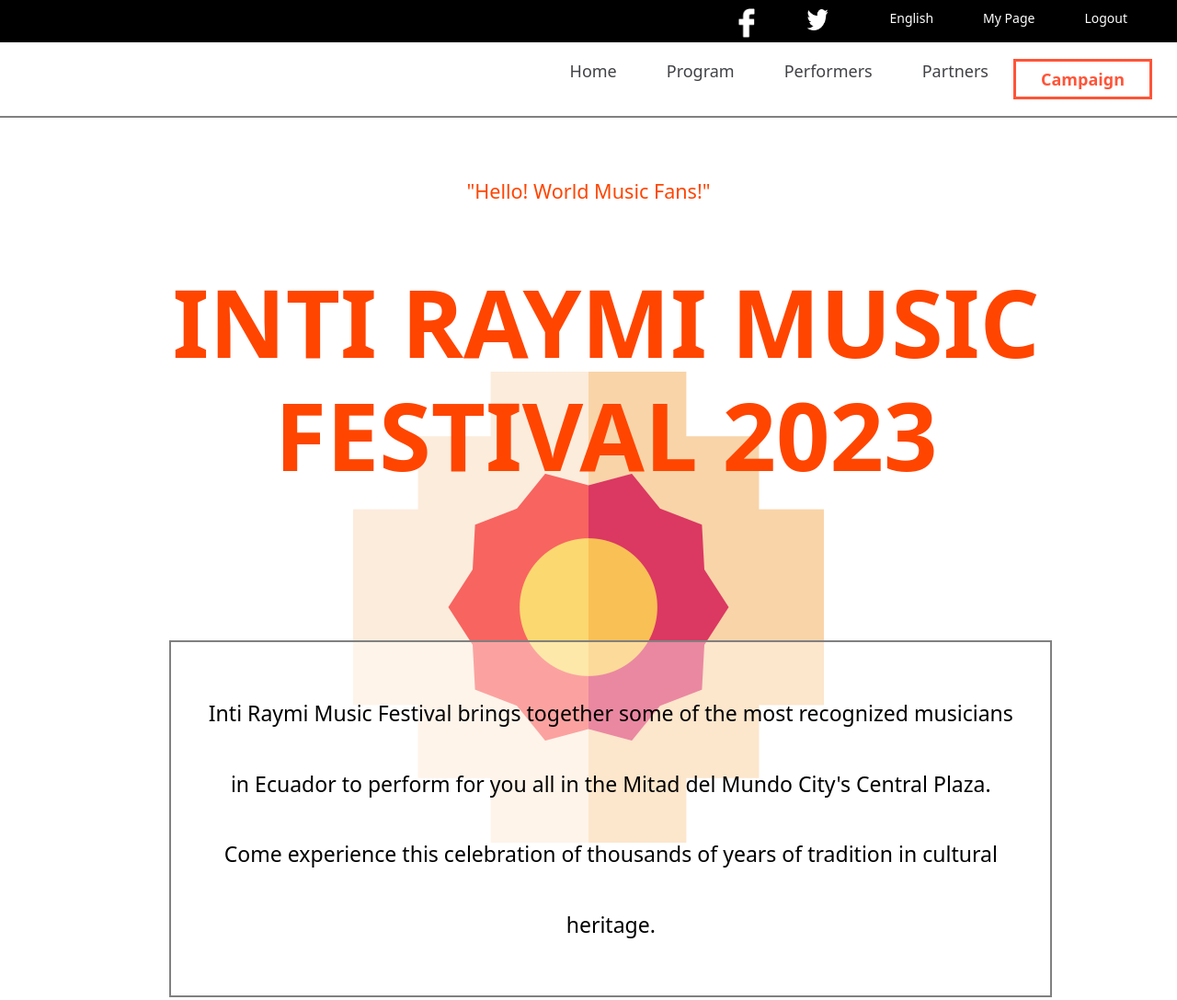
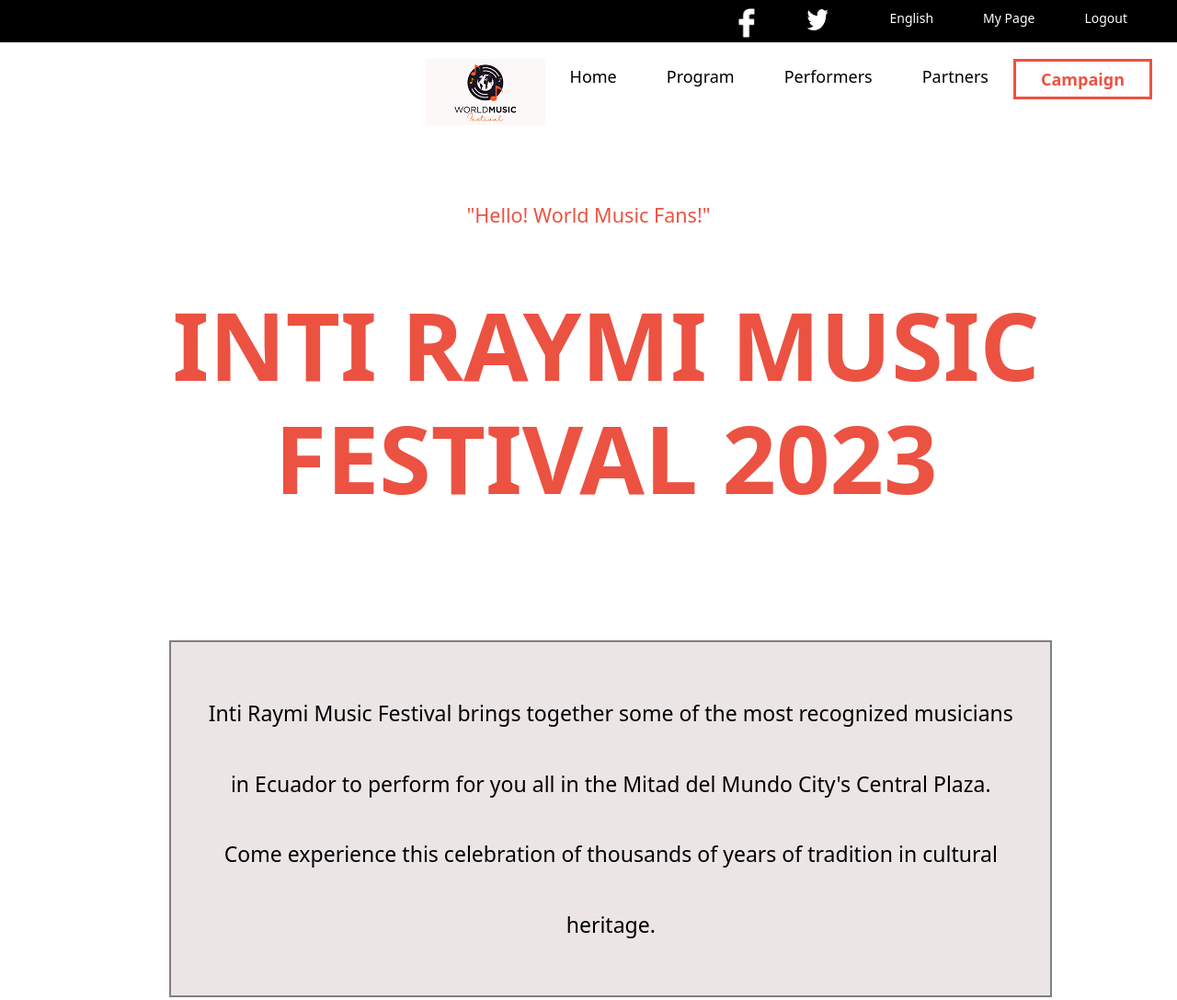
Before and after one commit to Maedea9/capstone-m1, a website: page about.html in a window 1280 px wide. Shown: the top 1087 px of the page at 92% size. Drawn offline with nearby package versions, Linux system fonts and the light colour scheme.

Commit message:
Fix project requirements

```diff
--- a/about.css
+++ b/about.css
@@ -14,11 +14,9 @@
 }
 
 #header {
-  /* position: absolute; */
   width: 100vw;
   left: 0;
   z-index: 10;
-  border-bottom: 2px solid gray;
   background-color: white;
 }
 
@@ -55,8 +53,6 @@
   position: absolute;
   display: none;
   cursor: pointer;
-
-  /* opacity: 0; */
 }
 
 #menu-container {
@@ -65,8 +61,6 @@
   top: 4em !important;
   width: 100%;
   height: 100%;
-
-  /* opacity: 0; */
 }
 
 .menu {
@@ -79,7 +73,7 @@
 }
 
 .nav-li1:hover {
-  background-color: orangered;
+  background-color:  #ec5242;;
 }
 
 #menu-icon {
@@ -97,7 +91,7 @@
 }
 
 .headline-hello {
-  color: orangered;
+  color:  #ec5242;;
   text-align: center;
   margin: 5vw 0 0 0;
   font-size: 1.2rem;
@@ -106,19 +100,18 @@
 .headline-title {
   font-size: 8vw;
   font-weight: 900;
-  height: 90vw;
+  height: 118vw;
   padding: 1vw 0 0 3vw;
   margin-top: 4vw;
-  color: orangered;
+  color:  #ec5242;
   text-align: center;
-  background: url(../capstoneimgs/inti-raymi.png) center no-repeat;
 }
 
 .headline-p {
   position: absolute;
   display: flex;
   flex-wrap: wrap;
-  top: 55vw;
+  top: 69vw;
   width: 94%;
   margin-inline: 3vw;
   border: 2px solid grey;
@@ -127,13 +120,12 @@
   font-size: 3.6vw;
   line-height: 6vw;
   color: black;
-  background-color: rgba(255, 255, 255, 0.4);
+  background-color: rgba(216, 203, 203, 0.4);
 }
 
 .contact {
   display: flex;
   flex-direction: column;
-  top: 120vw;
   width: 94%;
   margin-inline: 3vw;
   padding: 3vw;
@@ -186,23 +178,13 @@ address {
 
 #history {
   padding: 0 12vw 12vw 12vw;
-
-  /* flex-direction: row;
-      flex-wrap: wrap;
-      padding: 0 0 6vw 0;
-      justify-content: center; */
 }
 
 #history h1 {
   width: 100%;
 }
 
-/* #history h1::after {
-      left: 47%;
-    } */
-
 .history-p {
-  /* width: 100%; */
   font-size: 0.7rem;
   margin-inline: 2vw;
   font-weight: bold;
@@ -269,8 +251,6 @@ address {
   text-align: center;
   background-color: #414246;
   padding-bottom: 6vw;
-
-  /* display: none; */
 }
 
 .titlePartners {
@@ -310,10 +290,6 @@ footer {
   color: #414246;
 }
 
-/* .footer-p > a {
-  margin-block: 3vw;
-  color: #414246;
-} */
 
 @media screen and (min-width: 768px) {
   body {
@@ -354,16 +330,22 @@ footer {
     align-self: center;
   }
 
+  .sec-nav-item {
+   margin-top: 0.5vw;
+  }
   .sec-nav-link {
-    color: #414246;
+    color: black;
     text-decoration: none;
-    align-items: center;
+  }
+
+  .sec-nav-link:hover {
+    color: #ec5242;
   }
 
   .sec-nav-link-btn {
-    border: 3px solid #ff5438;
+    border: 3px solid  #ec5242;;
     padding: 0.5rem;
-    color: #ff5438;
+    color:  #ec5242;;
     font-weight: bold;
     background-color: white;
   }
@@ -380,7 +362,7 @@ footer {
     width: 75%;
     font-size: 1.8vw;
     margin: 8em;
-    background-color: rgba(255, 255, 255, 0.4);
+    background-color: rgba(206, 191, 191, 0.4);
   }
 
   .contact {
--- a/about.html
+++ b/about.html
@@ -37,11 +37,12 @@
     </ul>
   </div>
 
-  <a id="logonav" href="#top-page" class="sm d-none">
-    <img src="./capstoneimgs/logo.png" alt="world-music-festival-logo"></a>
+
   <div class=" secondary-nav">
-
     <ul class="d-flex justify-content-end px-4 mt-3">
+      <li>
+        <img src="./capstoneimgs/logo.png" alt="world-music-festival-logo">
+      </li>
       <li class="sec-nav-item">
         <a class="sec-nav-link px-4" href="index.html">Home</a>
       </li>
@@ -60,7 +61,7 @@
     </ul>
   </div>
 
-        <div id="header">
+        <header id="header">
           <div id="header-nav-bar">
             <nav id="burguer">
               <div id="mobile-menu">
@@ -88,7 +89,7 @@
               </div>
             </nav>
           </div>
-        </div>
+        </header>
   </section>
 
 
@@ -103,7 +104,7 @@
     </header>
     <main>
       <section id="creative">
-        <h1 class="sectionTitle">Inti Raymi Music Festival 2023 Logo</h1>
+        <h2 class="sectionTitle">Inti Raymi Music Festival 2023 Logo</h2>
         <p class="creative-p">The logo of Inti Raymi Music Festival 2023 was decided through a logo competition by World-Music International Radio in July the 11th, 2022.</p>
         <img src="./capstoneimgs/logo-large.png" alt="World Music Festival logo">
       </section>
@@ -140,6 +141,7 @@
       <p class="footer-p m-2">Inti Raymi Music Festival 2023</p>
     </footer>
 
+
     <script src="script.js"></script>
 </body>
 </html>
--- a/styles.css
+++ b/styles.css
@@ -15,11 +15,9 @@
 }
 
 #header {
-  /* position: absolute; */
   width: 100vw;
   left: 0;
   z-index: 10;
-  border-bottom: 2px solid gray;
   background-color: white;
 }
 
@@ -56,8 +54,6 @@
   position: absolute;
   display: none;
   cursor: pointer;
-
-  /* opacity: 0; */
 }
 
 #menu-container {
@@ -66,8 +62,6 @@
   top: 4em !important;
   width: 100%;
   height: 100%;
-
-  /* opacity: 0; */
 }
 
 .menu {
@@ -80,7 +74,7 @@
 }
 
 .nav-li1:hover {
-  background-color: orangered;
+  background-color: #ec5242;
 }
 
 #menu-icon {
@@ -110,7 +104,7 @@
 .hero-title {
   font-size: 50px;
   font-weight: 900;
-  color: orangered;
+  color: #ec5242;
   letter-spacing: -1.5px;
   padding-bottom: 0;
   background-image: url(../capstoneimgs/peakpx.jpg);
@@ -200,14 +194,14 @@
   background: url(../capstoneimgs/title_underline.png) bottom no-repeat;
 }
 
-/* #header a {
+#header a {
   text-decoration: none;
-  color: #ff5438;
-} */
+  color:#ec5242;
+}
 
 h3 {
   font-size: 18px;
-  color: #ff5438;
+  color: #ec5242;
 }
 
 .program-cards {
@@ -225,7 +219,7 @@ h3 {
   margin: 4em;
   width: 75%;
   color: white;
-  background-color: #ff5438;
+  background-color: #ec5242;
 }
 
 .desktop-see-program {
@@ -257,7 +251,7 @@ h3 {
   flex-wrap: wrap;
   margin-bottom: 0.5rem;
   padding-inline: 3em;
-  height: 650px;
+  height: 600px;
   overflow: hidden;
 }
 
@@ -293,7 +287,7 @@ h3 {
 .band-brief-info {
   font-size: 16px;
   padding-bottom: 10px;
-  color: #ff5438;
+  color: #ec5242;
   background: url(../capstoneimgs/title_underlinegray.svg) bottom left no-repeat;
 }
 
@@ -312,7 +306,7 @@ h3 {
   color: black;
   height: auto;
   background-color: white;
-  border: 1px solid grey;
+  border: 1px solid #d3d3d3;
   padding: 0.8em;
 }
 
@@ -326,7 +320,7 @@ h3 {
 }
 
 .more-lessExpand {
-  height: auto;
+  height: auto !important;
   overflow: visible !important;
 }
 
@@ -341,7 +335,7 @@ h3 {
 .desktop-footer {
   display: flex;
   flex-direction: row;
-  background-color: gray;
+  background-color: white;
   width: 100%;
   height: auto;
   align-items: end;
@@ -394,10 +388,19 @@ h3 {
     align-items: center;
   }
 
+  .sec-nav-link {
+    color: black;
+    text-decoration: none;
+  }
+
+  .sec-nav-link:hover {
+    color: #ec5242;
+  }
+
   .sec-nav-link-btn {
-    border: 3px solid #ff5438;
+    border: 3px solid #ec5242;
     padding: 0.5rem;
-    color: #ff5438;
+    color: #ec5242;
     font-weight: bold;
     background-color: white;
   }
@@ -406,7 +409,7 @@ h3 {
     padding: 6rem;
     flex-direction: row;
     justify-content: flex-start;
-    background: url(../capstoneimgs/inti-raymi.png) bottom no-repeat;
+    background: url(./capstoneimgs/inti-raymi.png) bottom no-repeat;
   }
 
   .intro {
@@ -427,9 +430,9 @@ h3 {
     border: 4px solid lightgray;
     width: 50%;
     background-image: none;
-    background-color: lightgray;
+    background-color: rgba(216, 203, 203, 0.4);
     font-size: 2vw;
-    color: #e62406;
+    color: #ec5242;
   }
 
   .artists-lineup:hover {
@@ -506,7 +509,7 @@ h3 {
     flex-direction: column;
     justify-content: center;
     text-align: center;
-    background-color: #414246;
+    background-color: #272a31;
     color: white;
   }
 
@@ -514,7 +517,7 @@ h3 {
     display: flex;
     align-items: center;
     justify-content: center;
-    background-color: #414246;
+    background-color: #272a31;
     color: white;
     padding: 2vw;
   }
@@ -536,7 +539,3 @@ h3 {
     width: fit-content;
   }
 }
-
-/********  ABOUT  ***************/
-
-/***********  header  ***************/
```
Also changed, not shown: index.html (+7 -76 lines).
